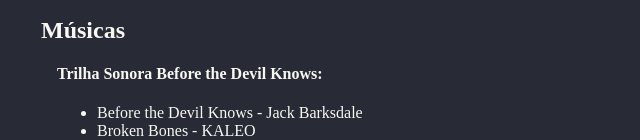
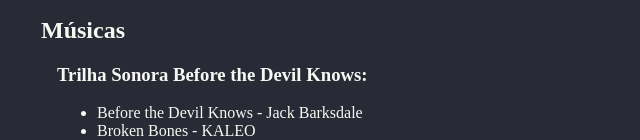
Before and after one commit to lucasgch/front-end, a plain HTML site: page 2026-07-31/index.html in a window 1280 px wide. Shown: the part 1272-1412 px from the top of the page, without its empty margins (299-939 px from the left). Drawn offline with Linux system fonts and the light colour scheme.

Commit message:
Change heading from h4 to h3 for soundtrack title

```diff
--- a/2026-07-31/index.html
+++ b/2026-07-31/index.html
@@ -66,7 +66,7 @@
             </section>
             <section class="musicas">
                 <h2>Músicas</h2>
-                <h4>Trilha Sonora Before the Devil Knows:</h4>
+                <h3>Trilha Sonora Before the Devil Knows:</h3>
                 <ul>
                     <li>Before the Devil Knows - Jack Barksdale</li>
                     <li>Broken Bones - KALEO</li>
```
